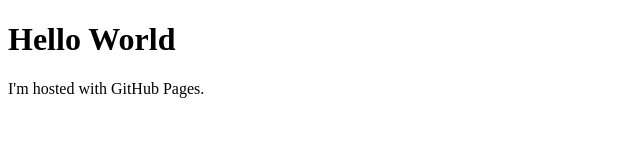
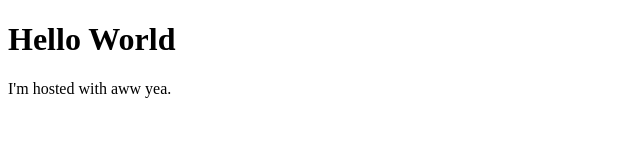
Before and after one commit to gotgrassct/gotgrassct.github.io, a plain HTML site: page index.html in a window 1280 px wide. Shown: the full height of the page, 0-640 px from the left. Drawn offline with Linux system fonts and the light colour scheme.

Commit message:
Update index.html

```diff
--- a/index.html
+++ b/index.html
@@ -2,6 +2,6 @@
 <html>
 <body>
 <h1>Hello World</h1>
-<p>I'm hosted with GitHub Pages.</p>
+<p>I'm hosted with aww yea.</p>
 </body>
 </html>
```
